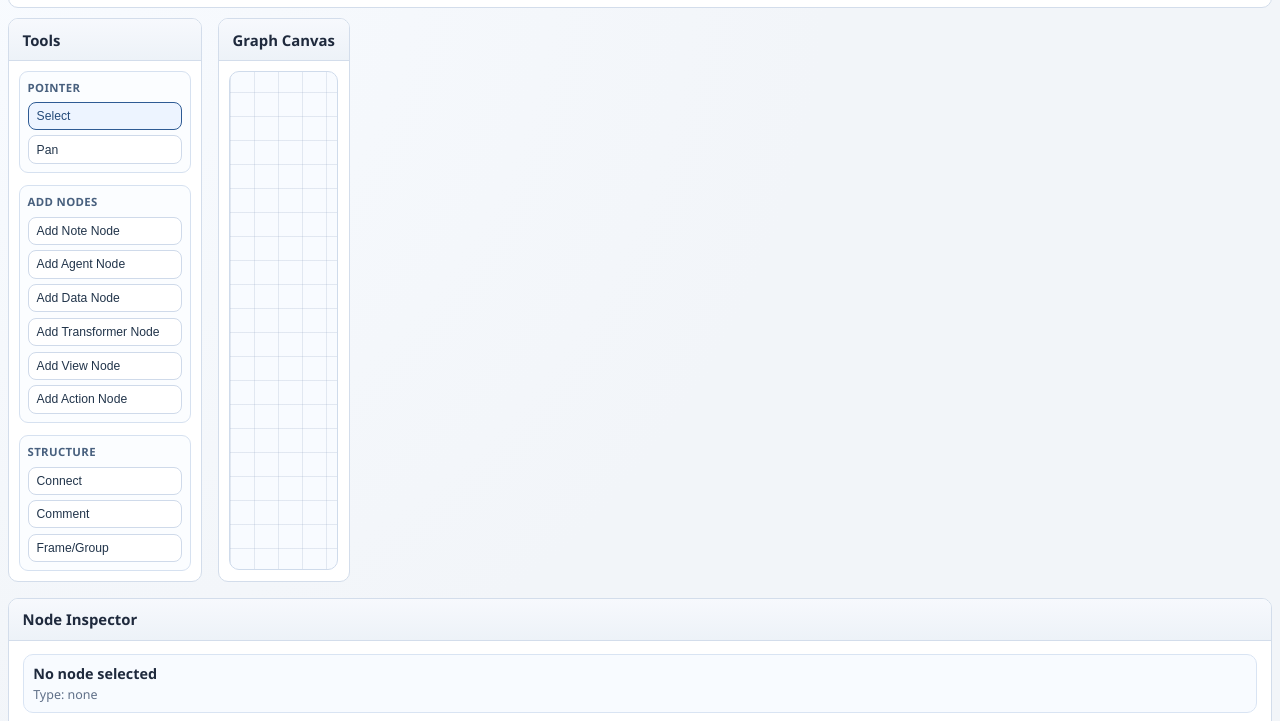
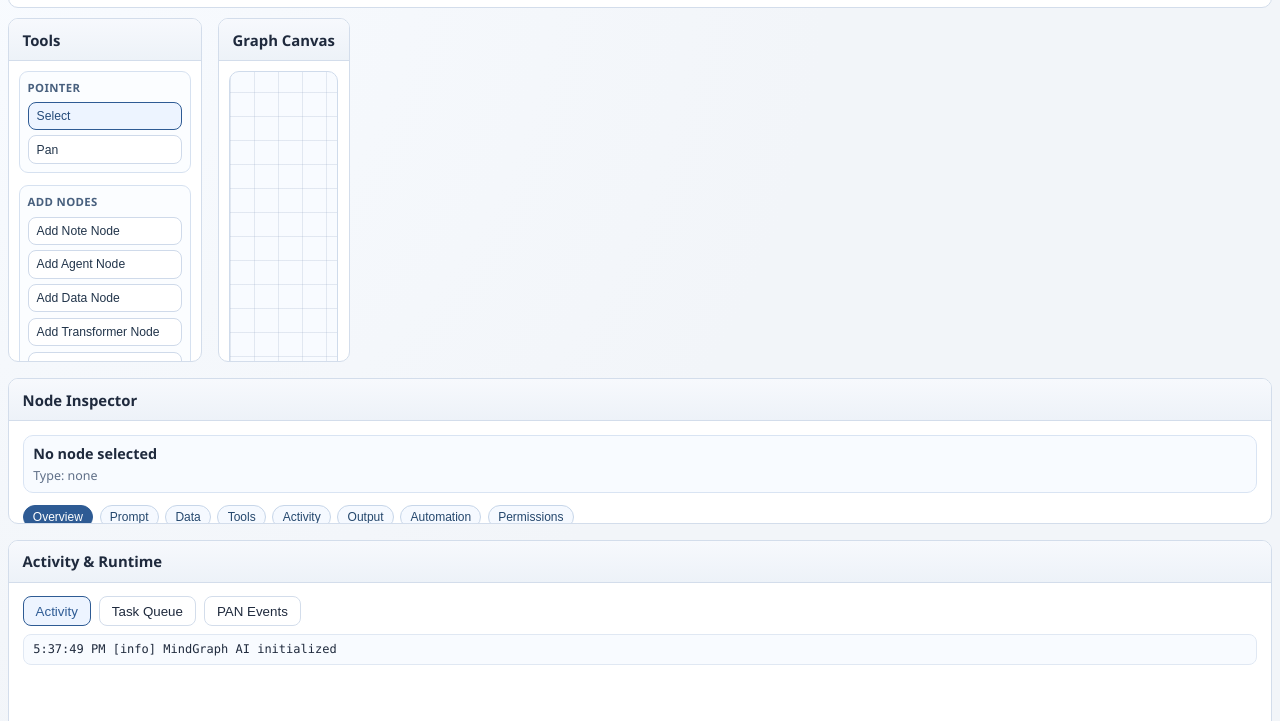
Before and after one commit to chrisrobison/mindgraph, a plain HTML site: page index.html in a window 1280 px wide. Shown: the part 58-779 px from the top of the page. Drawn offline with Linux system fonts and the light colour scheme.

Commit message:
Constrain page scroll and add panel-level scrolling
- lock desktop/tablet shell to viewport height and hide top-level document scrolling\n- add min-height/overflow containment in grid regions to prevent panel content from expanding layout\n- make Activity & Runtime content scroll inside its panel while preserving mobile stacked behavior

```diff
--- a/css/app.css
+++ b/css/app.css
@@ -37,3 +37,14 @@ app-shell {
   display: block;
   min-height: 100vh;
 }
+
+@media (min-width: 961px) {
+  html,
+  body {
+    overflow: hidden;
+  }
+
+  app-shell {
+    height: 100vh;
+  }
+}
--- a/css/layout.css
+++ b/css/layout.css
@@ -1,5 +1,6 @@
 .mg-shell {
   min-height: 100vh;
+  height: 100vh;
   display: grid;
   grid-template-rows: auto 1fr var(--bottom-height);
   grid-template-columns: minmax(180px, var(--left-width)) minmax(0, 1fr) minmax(280px, var(--right-width));
@@ -7,6 +8,7 @@
     "toolbar toolbar toolbar"
     "palette canvas inspector"
     "activity activity activity";
+  overflow: hidden;
 }
 
 .mg-toolbar {
@@ -19,6 +21,7 @@
   grid-area: palette;
   position: relative;
   z-index: 5;
+  min-height: 0;
 }
 
 .mg-canvas {
@@ -30,10 +33,12 @@
 
 .mg-inspector {
   grid-area: inspector;
+  min-height: 0;
 }
 
 .mg-activity {
   grid-area: activity;
+  min-height: 0;
 }
 
 @media (max-width: 1200px) {
@@ -57,6 +62,9 @@
 
 @media (max-width: 960px) {
   .mg-shell {
+    height: auto;
+    min-height: 100vh;
+    overflow: visible;
     grid-template-columns: 1fr;
     grid-template-rows: auto auto minmax(300px, 1fr) auto auto;
     grid-template-areas:
--- a/css/panels.css
+++ b/css/panels.css
@@ -17,6 +17,7 @@
 .mg-panel .content {
   padding: 0.85rem;
   font-size: 0.88rem;
+  min-height: 0;
 }
 
 .toolbar-actions {
@@ -128,6 +129,8 @@
   display: grid;
   gap: 0.8rem;
   padding: 0.6rem !important;
+  height: 100%;
+  overflow: auto;
 }
 
 .palette-group {
@@ -215,6 +218,9 @@
 .inspector-tab-content {
   display: grid;
   gap: 0.65rem;
+  min-height: 0;
+  overflow: auto;
+  padding-right: 0.1rem;
 }
 
 .inspector-group {
@@ -370,7 +376,20 @@
 .mg-graph-content {
   flex: 1;
   min-height: 380px;
+  min-width: 0;
   padding: 0.65rem !important;
+}
+
+.mg-activity .mg-panel {
+  height: calc(100% - 1rem);
+  display: flex;
+  flex-direction: column;
+}
+
+.mg-activity .mg-panel .content {
+  flex: 1;
+  min-height: 0;
+  overflow: auto;
 }
 
 .graph-workspace {
```
